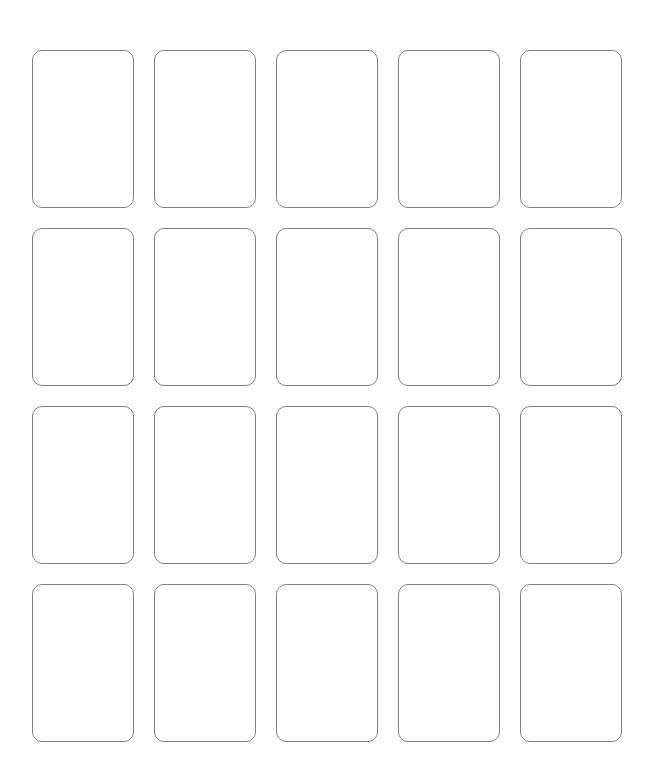
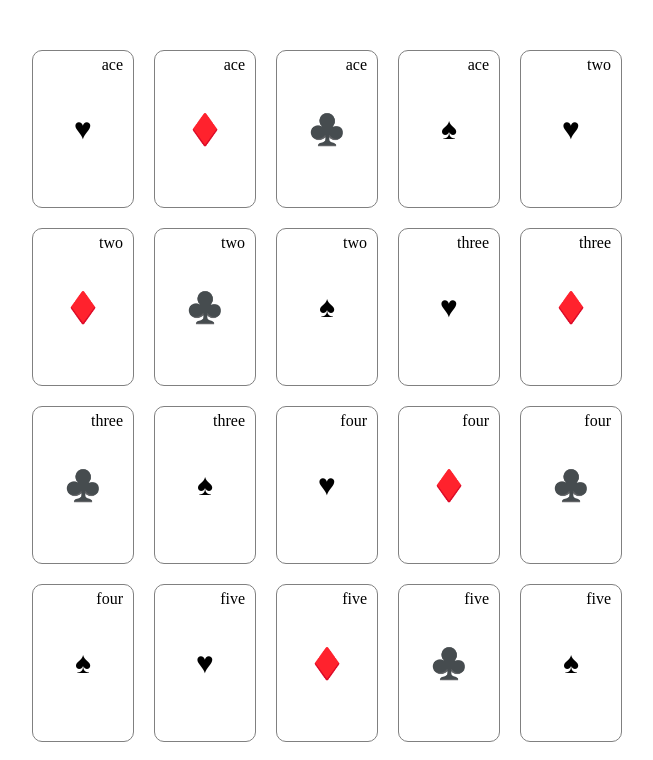
Before and after one commit to gnarlygnoes/patience, a React app: page / in a window 1280 px wide. Shown: the top 760 px of the page, without its empty margins (313-966 px from the left). Built offline with nearby package versions, Linux system fonts and the light colour scheme.

Commit message:
Displayed placeholder cards on the screen.

```diff
--- a/public/style.css
+++ b/public/style.css
@@ -8,9 +8,23 @@
 }
 
 .Card {
+  position: relative;
+  display: flex;
+  align-items: center;
+  justify-content: center;
   --width: 100px;
   width: var(--width);
   height: calc(var(--width) * 1.56);
   border: 1px solid gray;
   border-radius: 10px;
 }
+
+.Card-rank {
+  position: absolute;
+  top: 5px;
+  right: 10px;
+}
+
+.Suit {
+  font-size: 30px;
+}
--- a/src/card-data.ts
+++ b/src/card-data.ts
@@ -1,6 +1,6 @@
-import { Card, Rank } from "./types/types";
+import { Types } from "./types/types";
 
-export const cards: Card[] = [];
+export const cards: Types.Card[] = [];
 
 const hearts = { name: "hearts", colour: "red" } as const;
 const diamonds = { name: "diamonds", colour: "red" } as const;
@@ -10,18 +10,18 @@ const spades = { name: "spades", colour: "black" } as const;
 for (let i = 0; i < 13; i++) {
   cards.push({
     suit: hearts,
-    rank: Rank[i] as unknown as Rank,
+    rank: Types.Rank[i] as unknown as Types.Rank,
   });
   cards.push({
     suit: diamonds,
-    rank: Rank[i] as unknown as Rank,
+    rank: Types.Rank[i] as unknown as Types.Rank,
   });
   cards.push({
     suit: clubs,
-    rank: Rank[i] as unknown as Rank,
+    rank: Types.Rank[i] as unknown as Types.Rank,
   });
   cards.push({
     suit: spades,
-    rank: Rank[i] as unknown as Rank,
+    rank: Types.Rank[i] as unknown as Types.Rank,
   });
 }
--- a/src/card.tsx
+++ b/src/card.tsx
@@ -1,5 +1,36 @@
 import * as React from "react";
+import { Types } from "./types/types";
 
-export function Card() {
-  return <div className="Card"></div>;
+export function Card(props: { card: Types.Card }) {
+  const {
+    card: { rank, suit },
+  } = props;
+
+  return (
+    <div className="Card">
+      <div className="Card-rank">{rank}</div>
+      <Suit suit={suit} />
+    </div>
+  );
 }
+
+function Suit(props: { suit: Types.Suit }) {
+  let icon: string;
+
+  switch (props.suit.name) {
+    case "hearts":
+      icon = "♥";
+      break;
+    case "diamonds":
+      icon = "♦️";
+      break;
+    case "spades":
+      icon = "♠";
+      break;
+    case "clubs":
+      icon = "♣️";
+      break;
+  }
+
+  return <div className="Suit">{icon}</div>;
+}
--- a/src/index.tsx
+++ b/src/index.tsx
@@ -4,12 +4,10 @@ import { cards } from "./card-data";
 import { Card } from "./card";
 
 function App() {
-  console.log(cards);
-
   return (
     <div className="Cards">
       {cards.map((card) => (
-        <Card key={card.rank + card.suit.name} />
+        <Card key={card.rank + card.suit.name} card={card} />
       ))}
     </div>
   );
--- a/src/types/types.ts
+++ b/src/types/types.ts
@@ -1,3 +1,4 @@
+export namespace Types {
   export type Card = {
     suit: Suit;
     rank: Rank;
@@ -36,3 +37,4 @@ export enum Rank {
     queen,
     king,
   }
+}
```
Lines whose indentation alone changed are shown as unchanged.
